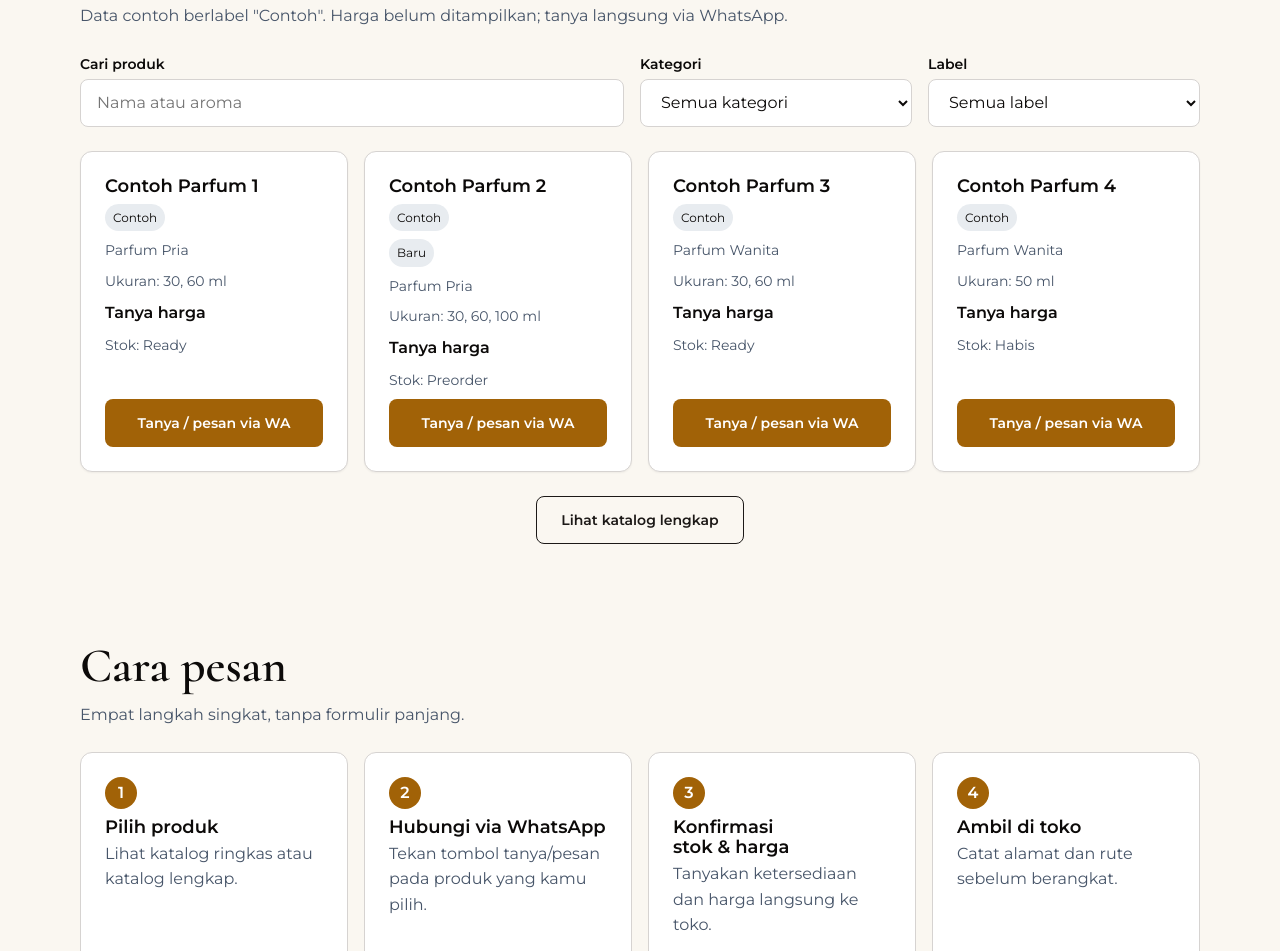
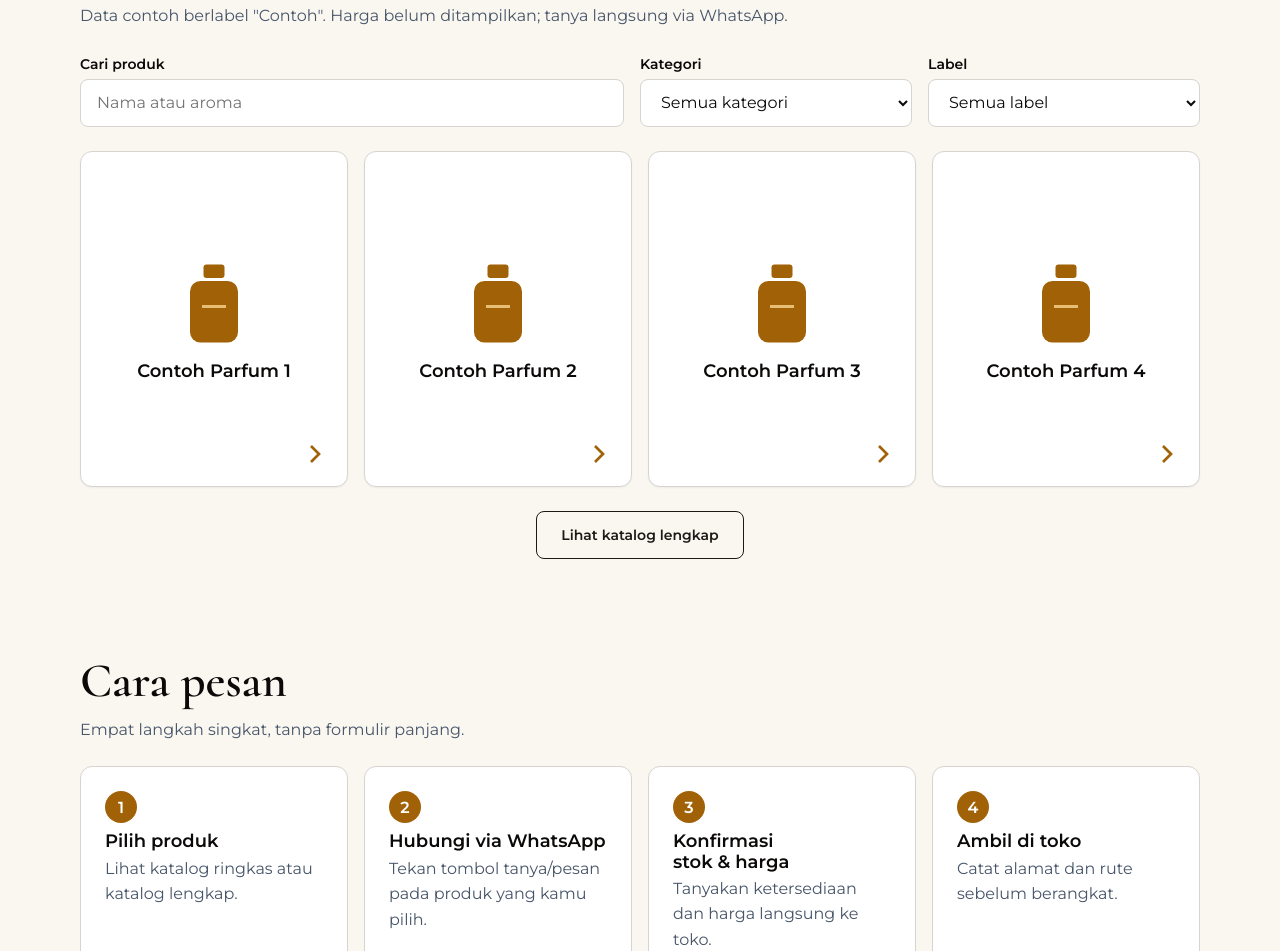
Before and after one commit to ArrowTin/arie-parfum, a website with bundled scripts: page index.html in a window 1280 px wide. Shown: the part 1065-2016 px from the top of the page. Built offline with nearby package versions, Linux system fonts and the light colour scheme.

Commit message:
feat(katalog): ubah kartu produk menjadi flip card [T20]

```diff
--- a/assets/css/pages.css
+++ b/assets/css/pages.css
@@ -36,54 +36,135 @@
   gap: var(--space-md);
 }
 
-.product-card {
+/* Flip card: depan hanya ilustrasi + judul, belakang berisi detail. */
+.product-card.flip-card {
   position: relative;
-  isolation: isolate;
-  overflow: hidden;
+  height: 21rem;
+  perspective: 1000px;
+}
+
+.flip-card-inner {
+  position: relative;
+  width: 100%;
+  height: 100%;
+  transform-style: preserve-3d;
+  transition: transform var(--motion-slow) var(--ease-glide);
+}
+
+.flip-card[data-flipped="true"] .flip-card-inner {
+  transform: rotateY(180deg);
+}
+
+.flip-face {
+  position: absolute;
+  inset: var(--space-none);
   display: flex;
   flex-direction: column;
   gap: var(--space-sm);
+  overflow: hidden;
   padding: var(--space-lg);
   border: var(--border-width) solid var(--color-border);
   border-radius: var(--radius-lg);
   background: var(--color-card);
   box-shadow: var(--shadow-sm);
-  transition: box-shadow var(--motion-base) var(--ease-out),
-    border-color var(--motion-base) var(--ease-out),
-    transform var(--motion-base) var(--ease-out);
+  backface-visibility: hidden;
+  -webkit-backface-visibility: hidden;
 }
 
-.product-card::before {
+.flip-front {
+  align-items: center;
+  justify-content: center;
+  text-align: center;
+}
+
+.flip-front::before {
   content: "";
   position: absolute;
   inset: var(--space-none);
   z-index: -1;
-  background: linear-gradient(var(--light-angle),
-    color-mix(in srgb, var(--color-highlight) 26%, transparent), transparent 60%);
+  background: radial-gradient(circle at 50% 40%,
+    color-mix(in srgb, var(--color-highlight) 24%, transparent), transparent 70%);
   opacity: 0;
   transition: opacity var(--motion-base) var(--ease-out);
 }
 
-.product-card:hover {
-  border-color: var(--color-accent);
-  box-shadow: var(--shadow-md);
-  transform: translateY(calc(var(--motion-shift) * -1));
-}
-
-.product-card:hover::before {
+.flip-card:hover .flip-front::before,
+.flip-card:focus-within .flip-front::before {
   opacity: 1;
 }
 
-.product-head {
-  display: flex;
-  flex-wrap: wrap;
-  align-items: baseline;
-  gap: var(--space-sm);
+.flip-icon {
+  width: 6rem;
+  height: 6rem;
+  color: var(--color-accent);
 }
 
-.product-card h3 {
+.flip-icon-cap,
+.flip-icon-body {
+  fill: currentColor;
+}
+
+.flip-icon-line {
+  fill: none;
+  stroke: var(--color-highlight);
+  stroke-width: 2;
+}
+
+.flip-image {
+  width: 8rem;
+  height: 7rem;
+  object-fit: contain;
+}
+
+.flip-front h3 {
   font-family: var(--font-body);
   font-size: var(--text-lg);
+}
+
+.flip-open {
+  position: absolute;
+  inset: var(--space-none);
+  width: 100%;
+  min-height: var(--tap-min);
+  border: var(--border-none);
+  background: var(--color-transparent);
+  cursor: pointer;
+}
+
+.flip-chevron {
+  position: absolute;
+  right: var(--space-md);
+  bottom: var(--space-md);
+  width: var(--space-xl);
+  height: var(--space-xl);
+  fill: none;
+  stroke: var(--color-accent);
+  stroke-width: 2;
+  transition: transform var(--motion-base) var(--ease-out);
+}
+
+.flip-card:hover .flip-chevron {
+  transform: translateX(var(--space-xs));
+}
+
+.flip-back {
+  transform: rotateY(180deg);
+}
+
+.flip-close {
+  align-self: flex-end;
+  display: grid;
+  place-items: center;
+  width: var(--tap-min);
+  height: var(--tap-min);
+  padding: var(--space-none);
+  border: var(--border-width) solid var(--color-border);
+  border-radius: var(--radius-full);
+  background: var(--color-card);
+  color: var(--color-foreground);
+  font-size: var(--text-xl);
+  line-height: 1;
+  cursor: pointer;
 }
 
 .product-badges {
@@ -109,7 +190,7 @@
   font-weight: var(--fw-semibold);
 }
 
-.product-card .btn {
+.flip-back .btn {
   margin-top: auto;
 }
 
--- a/assets/js/catalog.js
+++ b/assets/js/catalog.js
@@ -21,29 +21,107 @@ export function formatHarga(produk) {
   }).format(produk.price);
 }
 
+// Ikon botol berbasis token, dipakai saat produk belum punya foto.
+function ikonBotol() {
+  const ns = "http://www.w3.org/2000/svg";
+  const svg = document.createElementNS(ns, "svg");
+  svg.setAttribute("viewBox", "0 0 64 64");
+  svg.setAttribute("class", "flip-icon");
+  svg.setAttribute("aria-hidden", "true");
+  for (const [tag, atribut] of [
+    ["rect", { x: 25, y: 5, width: 14, height: 9, rx: 2, class: "flip-icon-cap" }],
+    ["path", { d: "M23 16h18a7 7 0 0 1 7 7v27a7 7 0 0 1-7 7H23a7 7 0 0 1-7-7V23a7 7 0 0 1 7-7Z", class: "flip-icon-body" }],
+    ["path", { d: "M24 33h16", class: "flip-icon-line" }],
+  ]) {
+    const elemen = document.createElementNS(ns, tag);
+    Object.entries(atribut).forEach(([kunci, nilai]) => {
+      elemen.setAttribute(kunci, String(nilai));
+    });
+    svg.append(elemen);
+  }
+  return svg;
+}
+
+function gambarDepan(produk) {
+  const sumber = produk.images?.[0];
+  if (!sumber) return ikonBotol();
+  const gambar = buat("img", "flip-image");
+  gambar.src = typeof sumber === "string" ? sumber : (sumber.src ?? "");
+  gambar.alt = atau(sumber.alt, `Ilustrasi ${produk.name}`);
+  gambar.width = atau(sumber.width, 320);
+  gambar.height = atau(sumber.height, 240);
+  gambar.loading = "lazy";
+  gambar.decoding = "async";
+  return gambar;
+}
+
+function atau(nilai, cadangan) {
+  return nilai === undefined || nilai === null || nilai === "" ? cadangan : nilai;
+}
+
 export function buatKartu(produk, namaKategori) {
-  const kartu = buat("article", "product-card");
-  const kepala = buat("div", "product-head");
-  kepala.append(buat("h3", undefined, produk.name));
-  if (produk.isSample) kepala.append(buat("span", "product-badge", "Contoh"));
-  kartu.append(kepala);
+  const kartu = buat("article", "product-card flip-card");
+  kartu.dataset.flipped = "false";
+  const dalam = buat("div", "flip-card-inner");
+  const depan = buat("div", "flip-face flip-front");
+  const belakang = buat("div", "flip-face flip-back");
+  belakang.setAttribute("aria-hidden", "true");
+
+  depan.append(gambarDepan(produk));
+  depan.append(buat("h3", undefined, produk.name));
+
+  const buka = buat("button", "flip-open");
+  buka.type = "button";
+  buka.setAttribute("aria-expanded", "false");
+  buka.setAttribute("aria-label", `Lihat detail ${produk.name}`);
+  const panah = document.createElementNS("http://www.w3.org/2000/svg", "svg");
+  panah.setAttribute("viewBox", "0 0 24 24");
+  panah.setAttribute("aria-hidden", "true");
+  panah.setAttribute("class", "flip-chevron");
+  const garis = document.createElementNS("http://www.w3.org/2000/svg", "path");
+  garis.setAttribute("d", "m9 6 6 6-6 6");
+  panah.append(garis);
+  buka.append(panah);
+  depan.append(buka);
+
+  const tutup = buat("button", "flip-close");
+  tutup.type = "button";
+  tutup.setAttribute("aria-label", `Tutup detail ${produk.name}`);
+  tutup.textContent = "×";
+  belakang.append(tutup);
+
+  if (produk.isSample) belakang.append(buat("span", "product-badge", "Contoh"));
 
   if (produk.badges?.length) {
     const label = buat("div", "product-badges");
-    produk.badges.forEach((badge) => label.append(buat("span", "product-badge", NAMA_BADGE[badge] ?? badge)));
-    kartu.append(label);
+    produk.badges.forEach((badge) => {
+      label.append(buat("span", "product-badge", NAMA_BADGE[badge] ?? badge));
+    });
+    belakang.append(label);
   }
-
-  kartu.append(buat("p", "product-meta", namaKategori));
-  kartu.append(buat("p", "product-meta", `Ukuran: ${produk.sizesMl.join(", ")} ml`));
-  kartu.append(buat("p", "product-price", formatHarga(produk)));
-  kartu.append(buat("p", "product-meta", `Stok: ${NAMA_STOK[produk.stock] ?? produk.stock}`));
+  belakang.append(buat("p", "product-meta", namaKategori));
+  belakang.append(buat("p", "product-meta", `Ukuran: ${produk.sizesMl.join(", ")} ml`));
+  belakang.append(buat("p", "product-price", formatHarga(produk)));
+  belakang.append(buat("p", "product-meta", `Stok: ${NAMA_STOK[produk.stock] ?? produk.stock}`));
 
   const tautan = buat("a", "btn btn-accent", "Tanya / pesan via WA");
   tautan.href = productInquiryLink(produk);
   tautan.target = "_blank";
   tautan.rel = "noopener noreferrer";
-  kartu.append(tautan);
+  belakang.append(tautan);
+
+  const balik = (keBelakang) => {
+    kartu.dataset.flipped = String(keBelakang);
+    buka.setAttribute("aria-expanded", String(keBelakang));
+    depan.setAttribute("aria-hidden", String(keBelakang));
+    belakang.setAttribute("aria-hidden", String(!keBelakang));
+    (keBelakang ? tutup : buka).focus();
+  };
+  buka.addEventListener("click", () => balik(true));
+  tutup.addEventListener("click", () => balik(false));
+
+  dalam.append(depan, belakang);
+  kartu.append(dalam);
   return kartu;
 }
 
@@ -68,7 +146,9 @@ export async function initCatalog(bagian) {
   }
 
   const namaKategori = new Map(katalog.categories.map((item) => [item.id, item.name]));
-  kategori?.querySelectorAll("option[value]:not([value=''])").forEach((opsi) => opsi.remove());
+  kategori?.querySelectorAll("option[value]:not([value=''])").forEach((opsi) => {
+    opsi.remove();
+  });
   katalog.categories.forEach((item) => {
     const opsi = document.createElement("option");
     opsi.value = item.id;
@@ -83,8 +163,12 @@ export async function initCatalog(bagian) {
       categoryId: kategori?.value ?? "",
       badge: label?.value ?? "",
     });
-    hasil.forEach((produk) => grid.append(buatKartu(produk, namaKategori.get(produk.categoryId) ?? "")));
-    if (kosong) kosong.hidden = hasil.length > 0;
+    hasil.forEach((produk) => {
+    grid.append(buatKartu(produk, namaKategori.get(produk.categoryId) ?? ""));
+  });
+    if (kosong) {
+      kosong.hidden = hasil.length > 0;
+    }
     if (pesan && hasil.length === 0) {
       pesan.textContent = "Produk tidak ditemukan. Coba kata kunci lain atau tanya via WhatsApp.";
     }
```
Also changed, not shown: tests/qa.test.js (+12 -0 lines).
